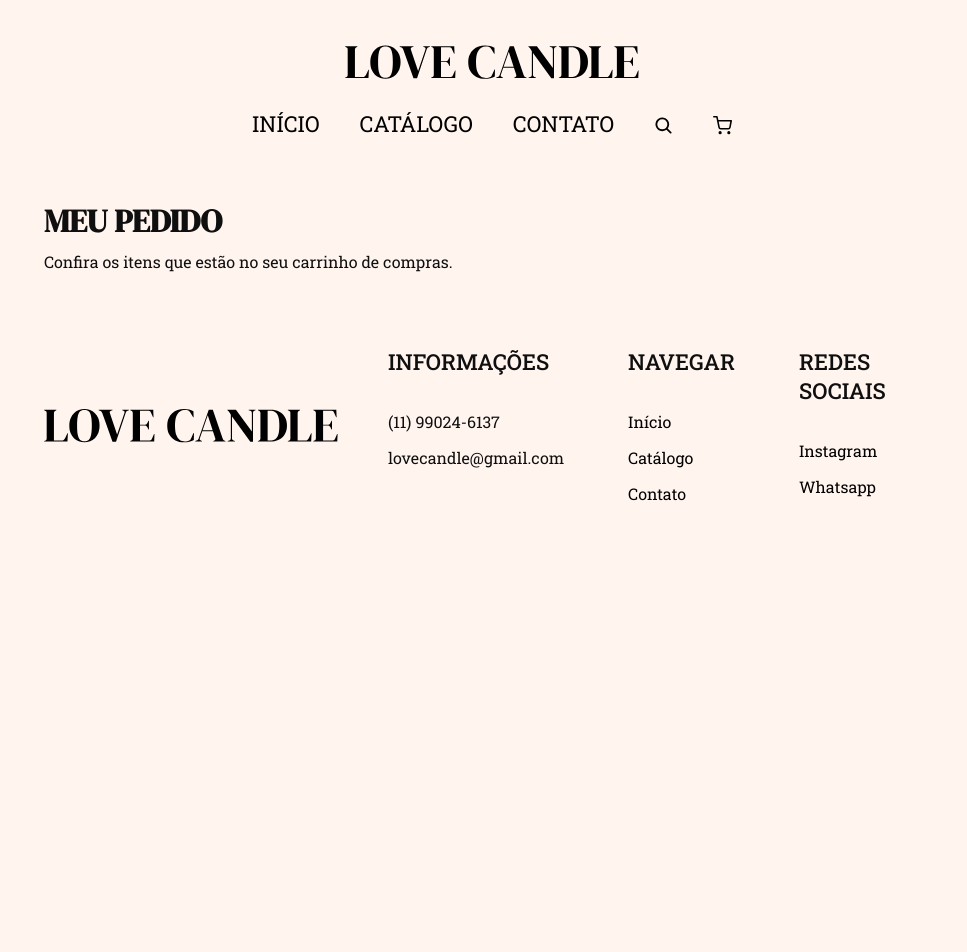
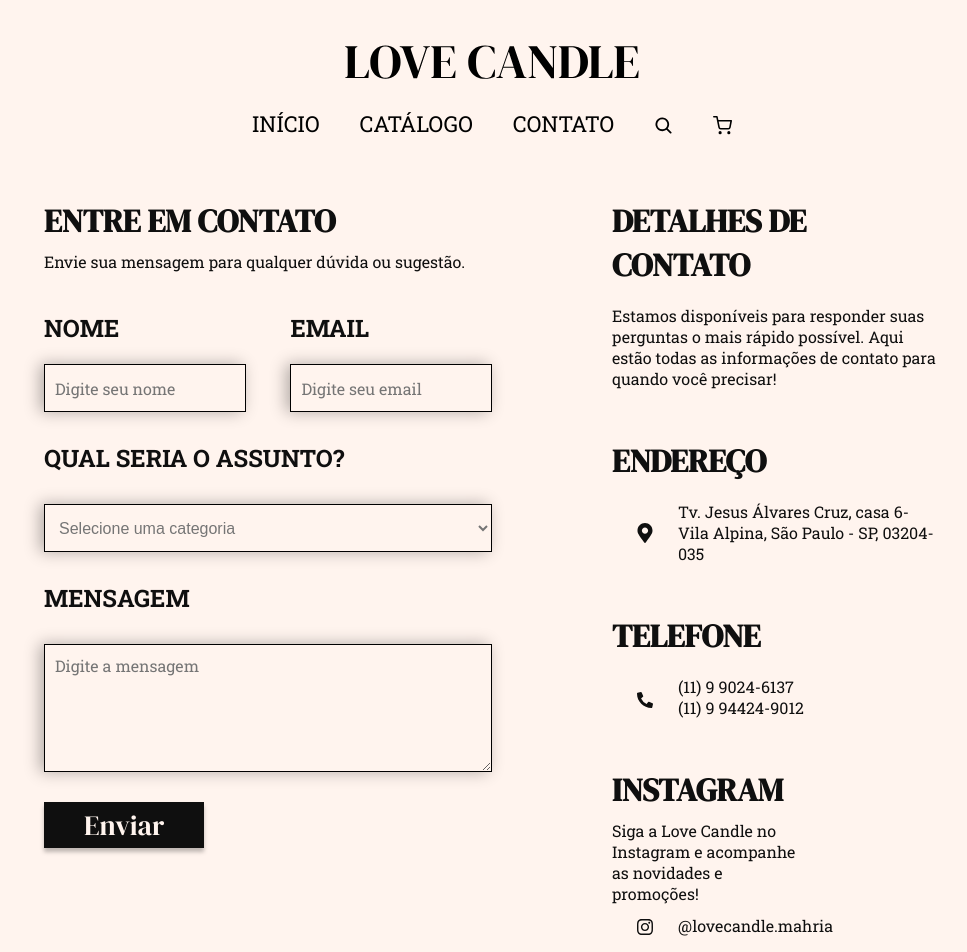
Before and after one commit to brbertholini/love-candle-frontend, a React (Vite) app: page / in a window 1280 px wide. Shown: the top 952 px of the page, without its empty margins (148-1115 px from the left). Before the commit the page ends 800 px from the top, so only its background shows below. Built offline with nearby package versions, Linux system fonts and the light colour scheme.

Commit message:
FEAT: Right section with more infos (Contact page)

```diff
--- a/src/main.jsx
+++ b/src/main.jsx
@@ -2,11 +2,11 @@
 import ReactDOM from 'react-dom/client'
 import GlobalStyle from './styles/global';
 
-import { Cart } from './pages/Cart';
+import { Contact } from './pages/Contact';
 
 ReactDOM.createRoot(document.getElementById('root')).render(
   <React.StrictMode>
     <GlobalStyle />
-    <Cart/>
+    <Contact/>
   </React.StrictMode>,
 )
--- a/src/pages/Contact/index.jsx
+++ b/src/pages/Contact/index.jsx
@@ -1,12 +1,13 @@
-import { Container, Content, Text, Form, NameEmail, Name, Email, Input } from "./styles"
+import { Container, Content, Text, Form, NameEmail, Name, Email, Input, LeftContent, RightContent, LocalIcon, Section, SectionInstagram, PhoneIcon, InstaIcon } from "./styles"
 import { Header } from "../../components/Header"
 import { Footer } from "../../components/Footer"
 
 export function Contact() {
-    return(
+    return (
         <Container>
             <Header />
             <Content>
+                <LeftContent>
                     <Text>
                         <h1>ENTRE EM CONTATO</h1>
                         <p>Envie sua mensagem para qualquer dúvida ou sugestão.</p>
@@ -15,7 +16,7 @@
                         <NameEmail>
                             <Name>
                                 <h2>NOME</h2>
-                <Input  type="name" required placeholder="Digite seu nome" ></Input>
+                                <Input type="name" required placeholder="Digite seu nome" ></Input>
                             </Name>
                             <Email>
                                 <h2>EMAIL</h2>
@@ -30,6 +31,29 @@
                         <textarea placeholder="Digite a mensagem"></textarea>
                         <button type="submit">Enviar</button>
                     </Form>
+                </LeftContent>
+                <RightContent>
+                    <h1>DETALHES DE CONTATO</h1>
+                    <Section>
+                    <p>Estamos disponíveis para responder suas perguntas o mais rápido possível. Aqui estão todas as informações de contato para quando você precisar!</p>
+                    </Section>
+                    <h1>ENDEREÇO</h1>
+                    <Section>
+                    <LocalIcon /><p>Tv. Jesus Álvares Cruz, casa 6- Vila Alpina, São Paulo - SP, 03204-035</p>
+                    </Section>
+                    <h1>TELEFONE</h1>
+                    <Section>
+                    <PhoneIcon /><p>(11) 9 9024-6137<br/>(11) 9 94424-9012</p>
+                    </Section>
+                    <h1>INSTAGRAM</h1>
+                    <SectionInstagram>
+                    <p>Siga a Love Candle no Instagram e acompanhe as novidades e promoções!</p>
+                    <Section>
+                    <InstaIcon /><p>@lovecandle.mahria</p>
+                    </Section>
+                    </SectionInstagram>
+
+                </RightContent>
             </Content>
             <Footer />
         </Container>
--- a/src/pages/Contact/styles.js
+++ b/src/pages/Contact/styles.js
@@ -1,19 +1,80 @@
 import styled from "styled-components"
+import { FaMapMarkerAlt } from "react-icons/fa";
+import { FaPhoneAlt } from "react-icons/fa";
+import { FaInstagram } from "react-icons/fa";
 
 export const Container = styled.div`
     width: 100vw;
 `
 
 export const Content = styled.div`
-    width: 65vw;
+    width: 100vw;
     padding: 0 15vw;
     display: flex;
+    flex-direction: row;
+    justify-content: space-between;
+`
+
+export const LeftContent = styled.div`
+    width: 50%;
+`
+
+export const RightContent = styled.div`
+    padding-left: 120px;
+    width: 50%;
+    display: flex;
     flex-direction: column;
-    gap: 40px;
+
+    > h1 {
+        font-family: 'DM Serif Display', serif;
+        font-size: 32px;
+        margin-bottom: 8px;
+    }
+`
+
+export const Section = styled.div`
+    margin-top: 10px;
+    margin-bottom: 50px;
+    align-items: center;
+    display: flex;
+    flex-direction: row;
+    > p {
+        width: 100%;
+    }
+`
+
+export const SectionInstagram = styled.div`
+    flex-direction: column;
+    align-items: center;
+    > p {
+        width: 60%;
+    }
+`
+
+export const LocalIcon = styled(FaMapMarkerAlt)`
+    font-size: 20px;
+    margin-top: 1px;
+    margin-right: 25px;
+    margin-left: 25px;
+`
+
+export const PhoneIcon = styled(FaPhoneAlt)`
+    font-size: 20px;
+    margin-top: 5px;
+    margin-right: 25px;
+    margin-left: 25px;
+`
+
+export const InstaIcon = styled(FaInstagram)`
+    font-size: 20px;
+    margin-top: 3px;
+    margin-right: 25px;
+    margin-left: 25px;
 `
 
 export const Text = styled.div`
     width: 100%;
+    margin-bottom: 40px;
 
     > h1 {
         font-family: 'DM Serif Display', serif;
```
Lines whose indentation alone changed are shown as unchanged.
